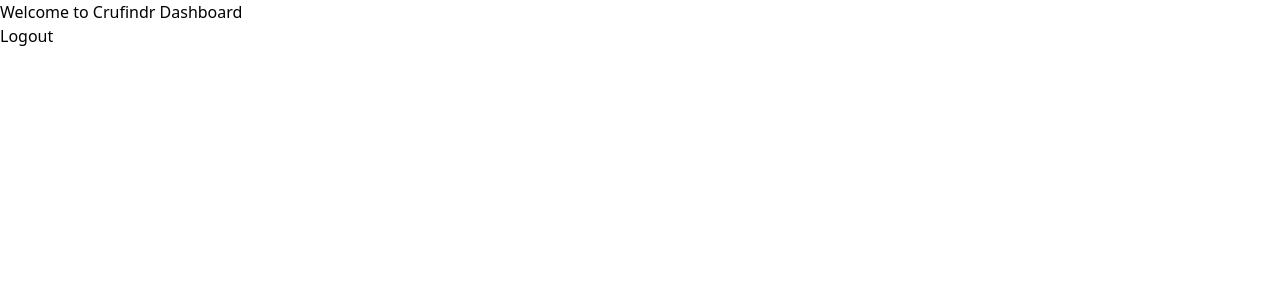
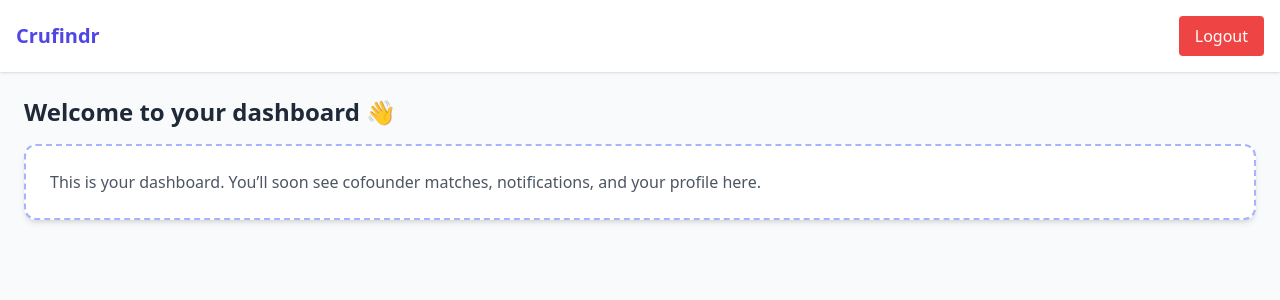
Before and after one commit to arshitadewan7/crufindr, a Vue app in the folder frontend/: page /dashboard in a window 1280 px wide. Shown: the top 300 px of the page. Built offline with nearby package versions, Linux system fonts and the light colour scheme.

Commit message:
styled the dashboard page with tailwind

```diff
--- a/frontend/src/pages/Dashboard.vue
+++ b/frontend/src/pages/Dashboard.vue
@@ -1,17 +1,37 @@
 <template>
-  <div>
-    <h2>Welcome to Crufindr Dashboard</h2>
-    <button @click="logout">Logout</button>
+  <div class="min-h-screen bg-gray-50 text-gray-800">
+    <!-- Top Navigation -->
+    <header class="bg-white shadow p-4 flex justify-between items-center">
+      <h1 class="text-xl font-bold text-indigo-600">Crufindr</h1>
+      <button
+        @click="handleLogout"
+        class="bg-red-500 text-white px-4 py-2 rounded hover:bg-red-600 transition"
+      >
+        Logout
+      </button>
+    </header>
+
+    <!-- Content -->
+    <main class="p-6">
+      <h2 class="text-2xl font-semibold mb-4">Welcome to your dashboard 👋</h2>
+
+      <!-- Placeholder for future components -->
+      <div class="border-2 border-dashed border-indigo-300 rounded-xl p-6 bg-white shadow-md">
+        <p class="text-gray-600">
+          This is your dashboard. You’ll soon see cofounder matches, notifications, and your profile here.
+        </p>
+      </div>
+    </main>
   </div>
 </template>
 
 <script setup>
+import { useRouter } from 'vue-router'
 import { supabase } from '../services/supabase'
-import { useRouter } from 'vue-router'
 
 const router = useRouter()
 
-const logout = async () => {
+const handleLogout = async () => {
   await supabase.auth.signOut()
   router.push('/')
 }
```
